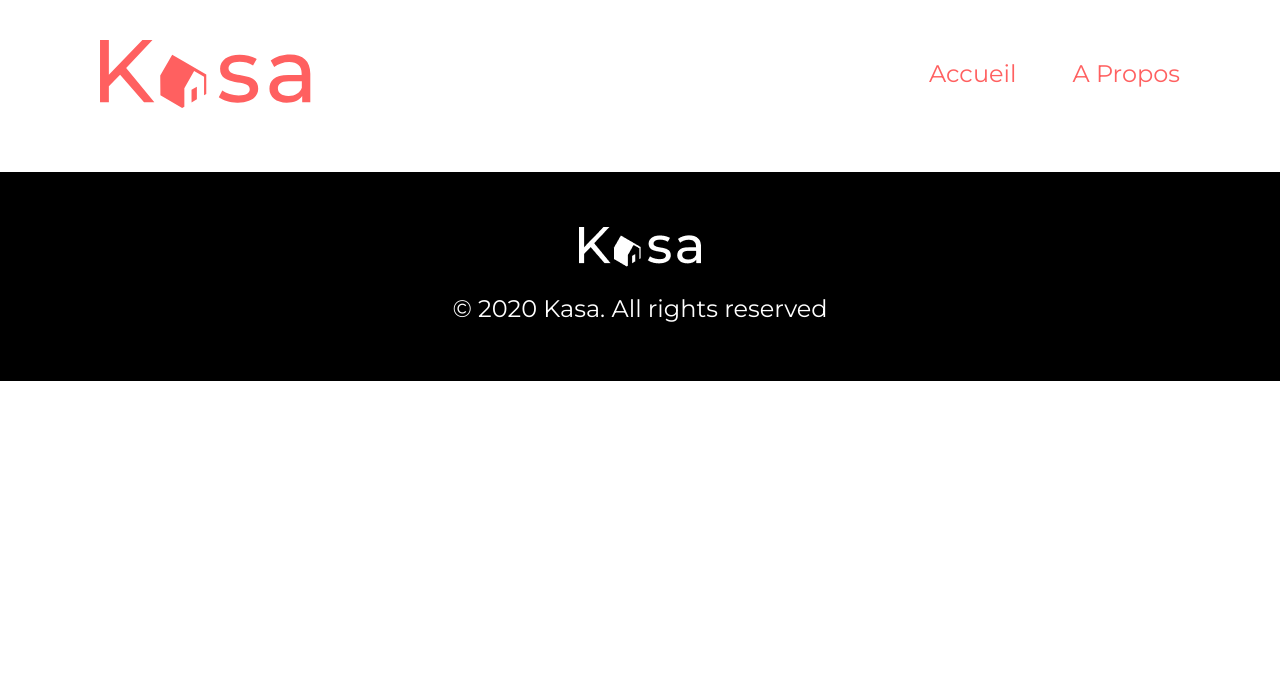
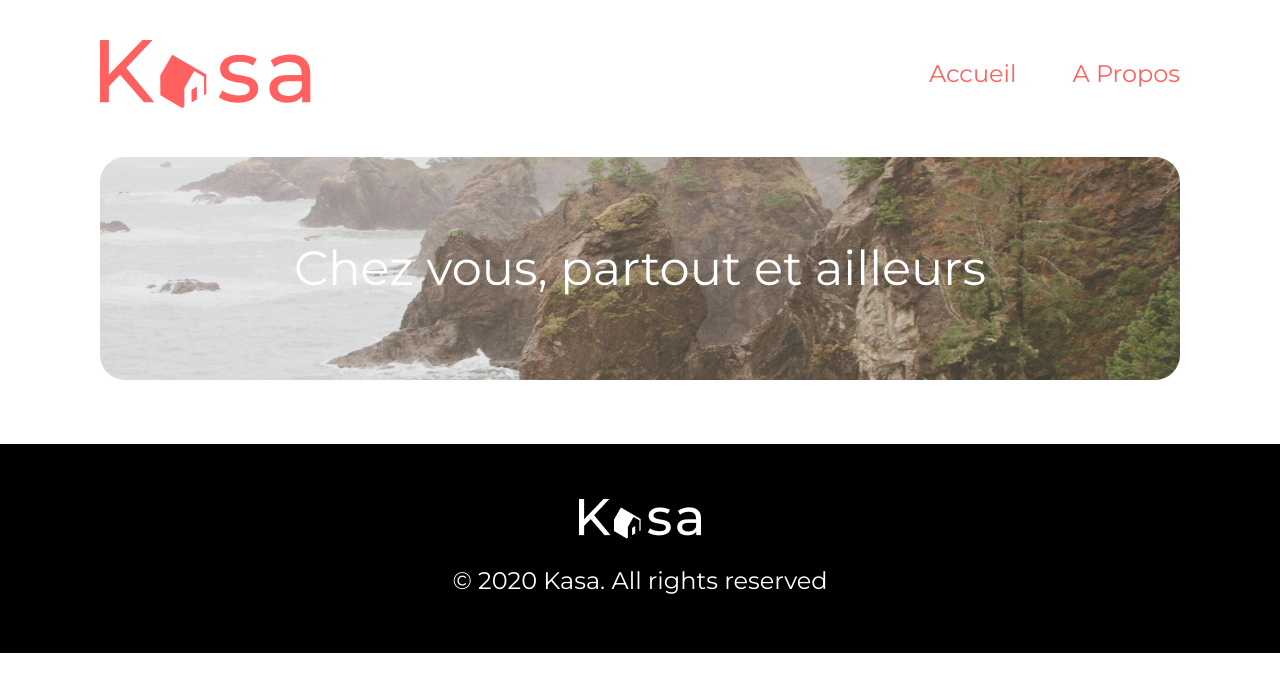
Before and after one commit to ibrasunu/Projet6-kasa, a React (Create React App) app: page /#/accueil in a window 1280 px wide. Shown: the top 692 px of the page. Built offline with nearby package versions, Linux system fonts and the light colour scheme; a web font is replaced by a local one.

Commit message:
creation of Home page banner

```diff
--- a/src/pages/Home.jsx
+++ b/src/pages/Home.jsx
@@ -1,6 +1,8 @@
 import React from "react";
+import Banner from "../components/Banner";
 import Footer from "../components/Footer";
 import Header from "../components/Header";
+import imgHomeBanner from "../assets/homeBanner.png"
 
 
 const Home = () => {
@@ -8,7 +10,7 @@ const Home = () => {
     <div className="home">
       <Header />
       <main>
-
+        <Banner texte="Chez vous, partout et ailleurs" image={imgHomeBanner} />
       </main>
       <Footer />
     </div>
```
